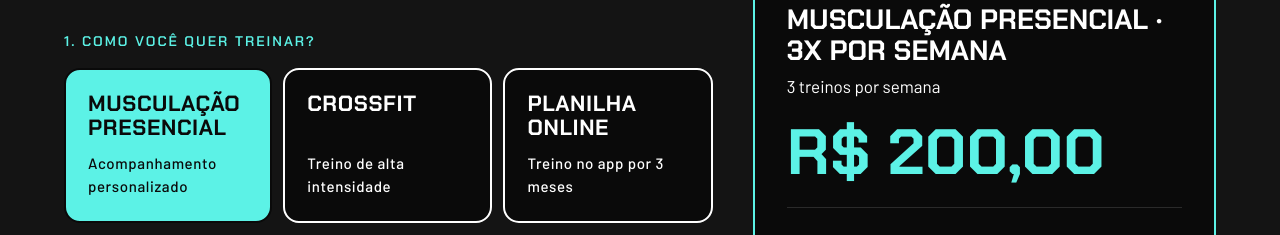
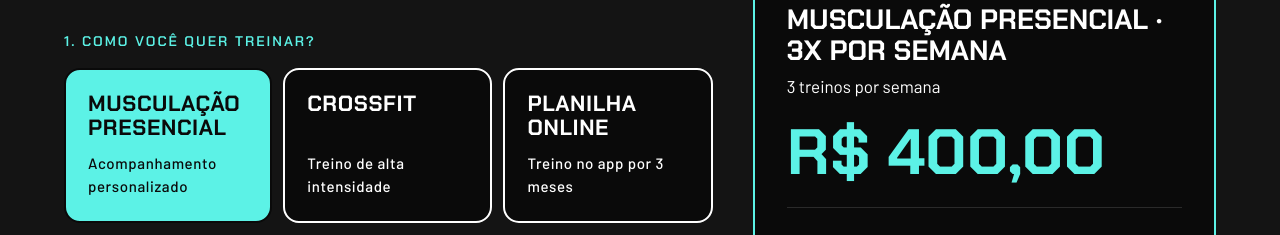
Before and after one commit to Gessyca-Oliveira/helena-personal, a React (Vite) app: page / in a window 1280 px wide. Shown: the part 1500-1735 px from the top of the page. Built offline with nearby package versions, Linux system fonts and the light colour scheme.

Commit message:
fix: atualiza preços da musculação individual e em dupla

```diff
--- a/src/config/plans.js
+++ b/src/config/plans.js
@@ -18,10 +18,11 @@ export const MODALITIES = [
     label: 'Musculação presencial',
     description: 'Acompanhamento personalizado',
     options: [
-      { days: 3, price: 200 },
-      { days: 5, price: 300 },
+      { days: 3, price: 400, duoPrice: 200 },
+      { days: 5, price: 600, duoPrice: 300 },
     ],
     allowsDuo: true,
+    duoPriceNote: 'valor por pessoa',
     includes: [...ASSESSMENT_ITEMS, 'Acesso e disponibilidade via app'],
   },
   {
--- a/src/features/plan-builder/getPlanSummary.js
+++ b/src/features/plan-builder/getPlanSummary.js
@@ -19,6 +19,8 @@ export function getPlanSummary({ modality, days, duo }, modalities) {
 
   const option = plan.options.find((o) => o.days === days) ?? plan.options[0];
   const withDuo = plan.allowsDuo && duo;
+  const price = withDuo ? option.duoPrice : option.price;
+  const duoText = withDuo ? `, em dupla${plan.duoPriceNote ? ` (${plan.duoPriceNote})` : ''}` : '';
   const frequency = `${option.days}x por semana`;
   const includes = withDuo ? [...plan.includes, 'Atendimento em dupla no mesmo horário'] : plan.includes;
   const message = `Olá Helena! Tenho interesse em ${plan.label}, ${frequency}${withDuo ? ', em dupla' : ''}.`;
@@ -26,8 +28,8 @@ export function getPlanSummary({ modality, days, duo }, modalities) {
   return {
     plan,
     title: `${plan.label} · ${frequency}`,
-    period: `${option.days} ${option.days === 1 ? 'treino' : 'treinos'} por semana${withDuo ? ', em dupla' : ''}`,
-    price: formatPrice(option.price),
+    period: `${option.days} ${option.days === 1 ? 'treino' : 'treinos'} por semana${duoText}`,
+    price: formatPrice(price),
     includes,
     message,
     link: whatsappLink(message),
```
